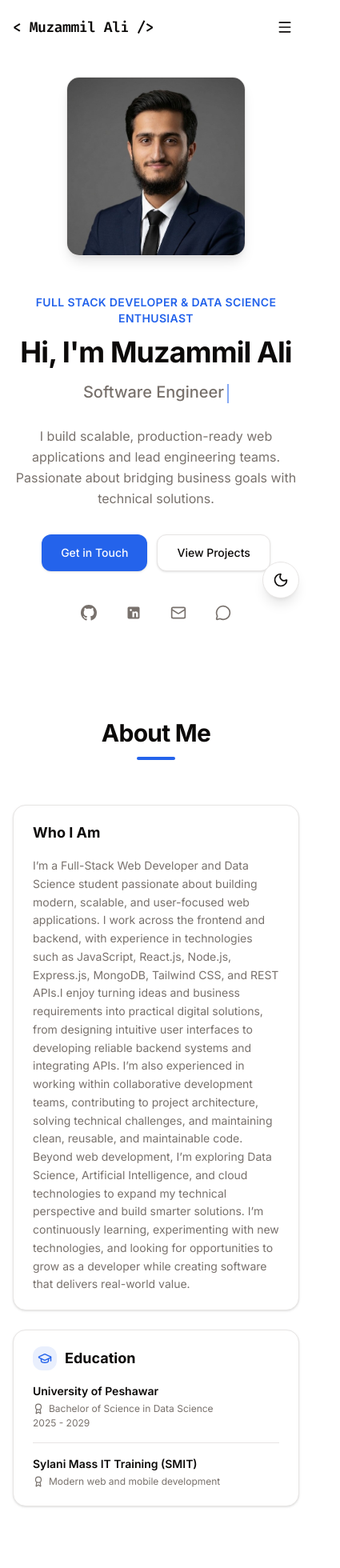
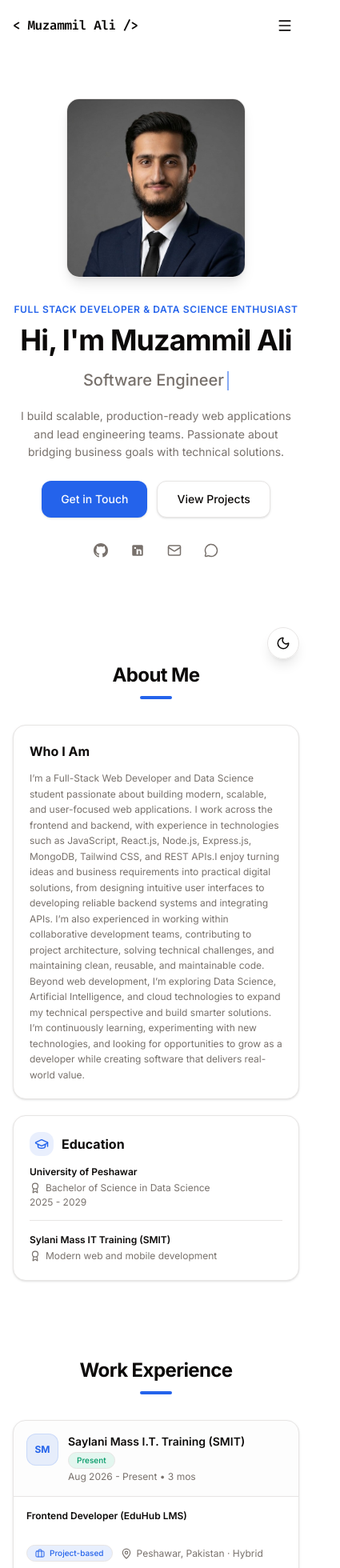
Before and after one commit to alimuzmmil294-coder/muzammilali, a React (Vite) app: page / in a window 390 px wide. Shown: the top 1960 px of the page at 80% size, 425 px wide, since content can reach past the window. Built offline with nearby package versions, Linux system fonts and the light colour scheme.

Commit message:
made it fully responsive

```diff
--- a/src/components/About.jsx
+++ b/src/components/About.jsx
@@ -6,11 +6,11 @@ import { personalInfo, education } from "@/data/portfolioData";
 
 export default function About() {
   return (
-    <section id="about" className="py-12 md:py-14 px-4 sm:px-6 lg:px-8">
-      <div className="max-w-7xl mx-auto">
+    <section id="about" className="py-12 sm:py-16 md:py-20 px-4 sm:px-6 lg:px-8">
+      <div className="max-w-6xl 2xl:max-w-7xl mx-auto">
         <SectionHeader title="About Me" />
 
-        <div className="grid md:grid-cols-2 gap-6">
+        <div className="grid grid-cols-1 md:grid-cols-2 gap-5 sm:gap-6 lg:gap-8">
           {/* Card 1: Who I Am */}
           <motion.div
             initial={{ opacity: 0, y: 20 }}
@@ -19,15 +19,15 @@ export default function About() {
             transition={{ duration: 0.4 }}
           >
             <div className="h-full rounded-2xl border border-border/60 bg-card shadow-sm hover:shadow-md transition-all duration-300 hover:border-primary/30 hover:shadow-primary/5">
-              <div className="px-6 py-5">
-                <h3 className="text-lg font-bold text-foreground mb-4">
+              <div className="p-5 sm:p-6 lg:p-7">
+                <h3 className="text-base sm:text-lg font-bold text-foreground mb-3 sm:mb-4">
                   Who I Am
                 </h3>
                 <div className="space-y-3">
                   {personalInfo.aboutBio.map((paragraph, idx) => (
                     <p
                       key={idx}
-                      className="text-sm text-muted-foreground leading-relaxed"
+                      className="text-xs sm:text-sm text-muted-foreground leading-relaxed"
                     >
                       {paragraph}
                     </p>
@@ -45,12 +45,12 @@ export default function About() {
             transition={{ duration: 0.4, delay: 0.1 }}
           >
             <div className="h-full rounded-2xl border border-border/60 bg-card shadow-sm hover:shadow-md transition-all duration-300 hover:border-primary/30 hover:shadow-primary/5">
-              <div className="px-6 py-5">
-                <div className="flex items-center gap-2.5 mb-4">
+              <div className="p-5 sm:p-6 lg:p-7">
+                <div className="flex items-center gap-2.5 mb-3 sm:mb-4">
                   <div className="p-1.5 rounded-lg bg-primary/10">
                     <GraduationCap className="h-4.5 w-4.5 text-primary" />
                   </div>
-                  <h3 className="text-lg font-bold text-foreground">
+                  <h3 className="text-base sm:text-lg font-bold text-foreground">
                     Education
                   </h3>
                 </div>
@@ -59,14 +59,14 @@ export default function About() {
                   {education.map((item, idx) => (
                     <div
                       key={idx}
-                      className="pb-4 border-b border-border/50 last:border-0 last:pb-0"
+                      className="pb-3.5 sm:pb-4 border-b border-border/50 last:border-0 last:pb-0"
                     >
-                      <h4 className="font-semibold text-foreground text-sm mb-1">
+                      <h4 className="font-semibold text-foreground text-xs sm:text-sm mb-1">
                         {item.institution}
                       </h4>
                       {item.degree && (
                         <div className="flex items-center gap-1.5 mb-0.5">
-                          <Award className="h-3.5 w-3.5 text-muted-foreground" />
+                          <Award className="h-3.5 w-3.5 text-muted-foreground shrink-0" />
                           <p className="text-xs text-muted-foreground">
                             {item.degree}
                           </p>
--- a/src/components/Experience.jsx
+++ b/src/components/Experience.jsx
@@ -20,8 +20,8 @@ function RoleItem({ role }) {
   return (
     <div className="space-y-3 pt-4 first:pt-0">
       {/* Type & Location */}
-      <div className="flex flex-wrap items-center gap-x-3 gap-y-1">
-        <span className="inline-flex items-center rounded-full px-3 py-0.5 text-[11px] font-medium bg-primary/10 text-primary border border-primary/20">
+      <div className="flex flex-wrap items-center gap-x-2.5 sm:gap-x-3 gap-y-1">
+        <span className="inline-flex items-center rounded-full px-2.5 sm:px-3 py-0.5 text-[10px] sm:text-[11px] font-medium bg-primary/10 text-primary border border-primary/20">
           <Briefcase className="mr-1.5 h-3 w-3" />
           {role.type}
         </span>
@@ -32,7 +32,7 @@ function RoleItem({ role }) {
       </div>
 
       {/* Description */}
-      <p className="text-sm leading-relaxed text-foreground/90">
+      <p className="text-xs sm:text-sm leading-relaxed text-foreground/90">
         {role.description}
       </p>
 
@@ -42,9 +42,9 @@ function RoleItem({ role }) {
           {role.highlights.map((point, idx) => (
             <li
               key={idx}
-              className="flex gap-3 text-sm leading-relaxed text-muted-foreground"
+              className="flex gap-2.5 sm:gap-3 text-xs sm:text-sm leading-relaxed text-muted-foreground"
             >
-              <span className="mt-[0.55rem] h-1.5 w-1.5 shrink-0 rounded-full bg-primary/60" />
+              <span className="mt-[0.5rem] sm:mt-[0.55rem] h-1.5 w-1.5 shrink-0 rounded-full bg-primary/60" />
               <span>{point}</span>
             </li>
           ))}
@@ -53,11 +53,11 @@ function RoleItem({ role }) {
 
       {/* Technologies */}
       {role.technologies && role.technologies.length > 0 && (
-        <div className="flex flex-wrap gap-2 pt-1.5">
+        <div className="flex flex-wrap gap-1.5 sm:gap-2 pt-1.5">
           {role.technologies.map((tech, idx) => (
             <span
               key={idx}
-              className="rounded-lg border border-primary/10 bg-primary/5 px-2.5 py-0.5 text-[11px] font-medium text-primary"
+              className="rounded-lg border border-primary/10 bg-primary/5 px-2.5 py-0.5 text-[10px] sm:text-[11px] font-medium text-primary"
             >
               {tech}
             </span>
@@ -70,11 +70,11 @@ function RoleItem({ role }) {
 
 export default function Experience() {
   return (
-    <section id="experience" className="py-12 md:py-14 px-4 sm:px-6 lg:px-8">
-      <div className="max-w-7xl mx-auto">
+    <section id="experience" className="py-12 sm:py-16 md:py-20 px-4 sm:px-6 lg:px-8">
+      <div className="max-w-6xl 2xl:max-w-7xl mx-auto">
         <SectionHeader title="Work Experience" />
 
-        <div className="space-y-6">
+        <div className="space-y-5 sm:space-y-6">
           {experiences.map((exp, expIdx) => {
             const hasMultipleRoles = exp.roles.length > 1;
 
@@ -92,34 +92,34 @@ export default function Experience() {
                 className="group rounded-2xl border border-border/60 bg-card shadow-sm transition-all duration-300 hover:shadow-lg hover:border-primary/30 hover:shadow-primary/5 overflow-hidden"
               >
                 {/* Company Header */}
-                <header className="flex items-start gap-4 px-6 py-5 border-b border-border/50 bg-muted/20 group-hover:bg-muted/30 transition-colors duration-300">
-                  <div className="grid h-12 w-12 shrink-0 place-items-center rounded-xl bg-primary/10 font-bold text-primary ring-1 ring-inset ring-primary/15 group-hover:ring-primary/30 group-hover:bg-primary/15 transition-all duration-300 text-sm">
+                <header className="flex items-start gap-3 sm:gap-4 p-4 sm:p-5 md:p-6 border-b border-border/50 bg-muted/20 group-hover:bg-muted/30 transition-colors duration-300">
+                  <div className="grid h-10 w-10 sm:h-12 sm:w-12 shrink-0 place-items-center rounded-xl bg-primary/10 font-bold text-primary ring-1 ring-inset ring-primary/15 group-hover:ring-primary/30 group-hover:bg-primary/15 transition-all duration-300 text-xs sm:text-sm">
                     {getInitials(exp.company)}
                   </div>
                   <div className="min-w-0 flex-1">
-                    <div className="flex flex-wrap items-center gap-x-3 gap-y-1.5">
-                      <h3 className="text-base font-semibold leading-snug text-foreground sm:text-lg group-hover:text-primary transition-colors">
+                    <div className="flex flex-wrap items-center gap-x-2.5 sm:gap-x-3 gap-y-1">
+                      <h3 className="text-sm sm:text-base md:text-lg font-semibold leading-snug text-foreground group-hover:text-primary transition-colors">
                         {exp.company}
                       </h3>
                       {exp.current && (
-                        <span className="inline-flex items-center gap-1.5 rounded-full bg-emerald-500/10 px-2.5 py-0.5 text-[11px] font-medium text-emerald-600 dark:text-emerald-400 border border-emerald-500/20">
+                        <span className="inline-flex items-center gap-1.5 rounded-full bg-emerald-500/10 px-2.5 py-0.5 text-[10px] sm:text-[11px] font-medium text-emerald-600 dark:text-emerald-400 border border-emerald-500/20">
                           Present
                         </span>
                       )}
                     </div>
-                    <p className="text-xs text-muted-foreground mt-1">
+                    <p className="text-xs text-muted-foreground mt-0.5 sm:mt-1">
                       {exp.period} • {exp.duration}
                     </p>
                   </div>
                 </header>
 
                 {/* Roles Body */}
-                <div className="p-6 divide-y divide-border/40">
+                <div className="p-4 sm:p-5 md:p-6 divide-y divide-border/40">
                   {exp.roles.map((role) => (
                     <div key={role.title} className="py-4 first:pt-0 last:pb-0">
                       {hasMultipleRoles && (
                         <div className="flex flex-wrap items-baseline justify-between gap-2 mb-3">
-                          <h4 className="text-sm font-semibold text-foreground">
+                          <h4 className="text-xs sm:text-sm font-semibold text-foreground">
                             {role.title}
                           </h4>
                           <span className="text-xs font-medium text-muted-foreground whitespace-nowrap">
@@ -129,7 +129,7 @@ export default function Experience() {
                       )}
                       {!hasMultipleRoles && (
                         <div className="flex flex-wrap items-baseline justify-between gap-2 mb-3">
-                          <h4 className="text-sm font-semibold text-foreground">
+                          <h4 className="text-xs sm:text-sm font-semibold text-foreground">
                             {role.title}
                           </h4>
                         </div>
--- a/src/components/Hero.jsx
+++ b/src/components/Hero.jsx
@@ -50,29 +50,29 @@ export default function Hero() {
   return (
     <section
       id="home"
-      className="bg-background min-h-screen flex items-center pt-24 pb-16 px-4 sm:px-6 transition-colors duration-300"
+      className="bg-background min-h-[calc(100vh-4rem)] flex items-center pt-24 sm:pt-28 md:pt-32 pb-12 sm:pb-16 md:pb-20 px-4 sm:px-6 lg:px-8 transition-colors duration-300"
     >
-      <div className="max-w-6xl mx-auto w-full flex flex-col-reverse md:flex-row items-center gap-12 md:gap-16">
+      <div className="max-w-6xl 2xl:max-w-7xl mx-auto w-full flex flex-col-reverse md:flex-row items-center gap-8 sm:gap-10 md:gap-12 lg:gap-16">
         {/* Left Column: Details & Bio */}
         <motion.div
-          className="flex-1 text-center md:text-left"
+          className="flex-1 text-center md:text-left w-full"
           initial={{ opacity: 0, y: 24 }}
           animate={{ opacity: 1, y: 0 }}
           transition={{ duration: 0.5 }}
         >
-          <p className="text-sm font-semibold text-primary mb-3 tracking-wide uppercase">
+          <p className="text-xs sm:text-sm font-semibold text-primary mb-2.5 sm:mb-3 tracking-wider uppercase">
             {personalInfo.titlePrefix}
           </p>
 
-          <h1 className="text-4xl sm:text-5xl lg:text-6xl font-bold text-foreground mb-4 tracking-tight text-balance">
+          <h1 className="text-4xl sm:text-5xl lg:text-6xl 2xl:text-7xl font-bold text-foreground mb-3 sm:mb-4 tracking-tight text-balance">
             Hi, I'm {personalInfo.name}
           </h1>
 
-          <div className="text-xl sm:text-2xl text-muted-foreground mb-6 h-8 font-medium">
+          <div className="text-xl sm:text-2xl text-muted-foreground mb-4 sm:mb-6 min-h-[2.25rem] sm:min-h-[2.5rem] flex items-center justify-center md:justify-start font-medium">
             <Typewriter words={personalInfo.roles} speed={70} pause={2000} />
           </div>
 
-          <p className="text-muted-foreground text-base sm:text-lg mb-8 max-w-xl mx-auto md:mx-0 leading-relaxed">
+          <p className="text-sm sm:text-base md:text-lg text-muted-foreground mb-6 sm:mb-8 max-w-xl mx-auto md:mx-0 leading-relaxed">
             {personalInfo.bio}
           </p>
 
@@ -93,40 +93,40 @@ export default function Hero() {
           </div>
 
           {/* Social Links */}
-          <div className="flex mt-8 gap-4 justify-center md:justify-start">
+          <div className="flex mt-6 sm:mt-8 gap-3 sm:gap-4 justify-center md:justify-start">
             <a
               href="https://github.com/alimuzmmil294-coder"
               target="_blank"
               rel="noopener noreferrer"
               aria-label="GitHub"
-              className="p-2.5 rounded-lg text-muted-foreground hover:text-foreground hover:bg-accent transition-colors"
+              className="p-2 sm:p-2.5 rounded-lg text-muted-foreground hover:text-foreground hover:bg-accent transition-colors"
             >
-              <GithubIcon className="h-5 w-5" />
+              <GithubIcon className="h-4.5 w-4.5 sm:h-5 sm:w-5" />
             </a>
             <a
               href="https://www.linkedin.com/in/muzammil-ali-824075386/"
               target="_blank"
               rel="noopener noreferrer"
               aria-label="LinkedIn"
-              className="p-2.5 rounded-lg text-muted-foreground hover:text-foreground hover:bg-accent transition-colors"
+              className="p-2 sm:p-2.5 rounded-lg text-muted-foreground hover:text-foreground hover:bg-accent transition-colors"
             >
-              <LinkedinIcon className="h-5 w-5" />
+              <LinkedinIcon className="h-4.5 w-4.5 sm:h-5 sm:w-5" />
             </a>
             <a
               href="mailto:alimuzmmil294@gmail.com"
               aria-label="Email"
-              className="p-2.5 rounded-lg text-muted-foreground hover:text-foreground hover:bg-accent transition-colors"
+              className="p-2 sm:p-2.5 rounded-lg text-muted-foreground hover:text-foreground hover:bg-accent transition-colors"
             >
-              <Mail className="h-5 w-5" />
+              <Mail className="h-4.5 w-4.5 sm:h-5 sm:w-5" />
             </a>
             <a
               href="https://wa.me/923700504863"
               target="_blank"
               rel="noopener noreferrer"
               aria-label="WhatsApp"
-              className="p-2.5 rounded-lg text-muted-foreground hover:text-foreground hover:bg-accent transition-colors"
+              className="p-2 sm:p-2.5 rounded-lg text-muted-foreground hover:text-foreground hover:bg-accent transition-colors"
             >
-              <MessageCircle className="h-5 w-5" />
+              <MessageCircle className="h-4.5 w-4.5 sm:h-5 sm:w-5" />
             </a>
           </div>
         </motion.div>
@@ -138,7 +138,7 @@ export default function Hero() {
           animate={{ opacity: 1, scale: 1 }}
           transition={{ duration: 0.5, delay: 0.15 }}
         >
-          <div className="relative w-56 h-56 sm:w-72 sm:h-72 md:w-80 md:h-80 lg:w-96 lg:h-96">
+          <div className="relative w-56 h-56 sm:w-72 sm:h-72 md:w-80 md:h-80 lg:w-96 lg:h-96 2xl:w-[26rem] 2xl:h-[26rem]">
             <div className="relative w-full h-full rounded-2xl overflow-hidden bg-muted border border-border/60 shadow-lg">
               <img
                 src={personalInfo.profileImage}
--- a/src/components/Navbar.jsx
+++ b/src/components/Navbar.jsx
@@ -51,21 +51,21 @@ export default function Navbar() {
           : "bg-transparent"
       }`}
     >
-      <div className="max-w-6xl mx-auto px-4 sm:px-6 py-4 flex justify-between items-center">
+      <div className="max-w-6xl 2xl:max-w-7xl mx-auto px-4 sm:px-6 lg:px-8 py-3.5 sm:py-4 flex justify-between items-center">
         <a
           href="#home"
           onClick={(e) => {
             e.preventDefault();
             scrollTo("home");
           }}
-          className="text-lg font-bold tracking-tight text-foreground hover:text-primary transition-colors font-mono"
+          className="text-base sm:text-lg font-bold tracking-tight text-foreground hover:text-primary transition-colors font-mono truncate max-w-[210px] sm:max-w-none"
         >
           &lt; {personalInfo.name} /&gt;
         </a>
 
         {/* Mobile menu button */}
         <button
-          className="md:hidden p-2 rounded-lg text-foreground hover:bg-accent transition-colors"
+          className="md:hidden p-2 rounded-lg text-foreground hover:bg-accent transition-colors flex items-center justify-center shrink-0 ml-2"
           onClick={toggleMenu}
           aria-label="Toggle Menu"
         >
@@ -73,7 +73,7 @@ export default function Navbar() {
         </button>
 
         {/* Desktop Nav */}
-        <nav className="hidden md:flex items-center gap-1">
+        <nav className="hidden md:flex items-center gap-0.5 lg:gap-1 2xl:gap-2">
           {visibleNavLinks.map((link) => {
             const id = link.href.substring(1);
             const isActive = activeSection === id;
@@ -85,7 +85,7 @@ export default function Navbar() {
                   e.preventDefault();
                   scrollTo(id);
                 }}
-                className={`px-3 py-2 text-sm font-medium rounded-md transition-colors ${
+                className={`px-2.5 lg:px-3 py-2 text-xs lg:text-sm font-medium rounded-md transition-colors ${
                   isActive
                     ? "text-primary bg-primary/10"
                     : "text-muted-foreground hover:text-foreground hover:bg-accent"
@@ -100,8 +100,8 @@ export default function Navbar() {
 
       {/* Mobile Nav Drawer */}
       {isOpen && (
-        <div className="md:hidden bg-background/95 backdrop-blur-md border-b border-border overflow-hidden transition-all duration-200">
-          <nav className="max-w-6xl mx-auto px-4 py-3 flex flex-col gap-1">
+        <div className="md:hidden bg-background/95 backdrop-blur-md border-b border-border overflow-hidden transition-all duration-200 shadow-md">
+          <nav className="max-w-6xl mx-auto px-4 sm:px-6 py-3 flex flex-col gap-1">
             {visibleNavLinks.map((link) => {
               const id = link.href.substring(1);
               const isActive = activeSection === id;
--- a/src/components/SectionHeader.jsx
+++ b/src/components/SectionHeader.jsx
@@ -3,11 +3,11 @@ import { cn } from "@/lib/utils";
 
 export default function SectionHeader({ title, className }) {
   return (
-    <div className={cn("text-center mb-14", className)}>
-      <h2 className="text-3xl sm:text-4xl font-bold text-foreground tracking-tight mb-3">
+    <div className={cn("text-center mb-8 sm:mb-10 md:mb-12 lg:mb-14", className)}>
+      <h2 className="text-2xl sm:text-3xl md:text-4xl 2xl:text-5xl font-bold text-foreground tracking-tight mb-2.5 sm:mb-3">
         {title}
       </h2>
-      <div className="w-12 h-1 bg-primary mx-auto rounded-full" />
+      <div className="w-10 sm:w-12 h-1 bg-primary mx-auto rounded-full" />
     </div>
   );
 }
--- a/src/components/ThemeToggle.jsx
+++ b/src/components/ThemeToggle.jsx
@@ -23,12 +23,12 @@ export default function ThemeToggle() {
     <button
       onClick={toggleTheme}
       aria-label="Toggle theme"
-      className="fixed bottom-24 right-4 z-50 p-3 rounded-full bg-card border border-border shadow-lg hover:shadow-xl transition-all duration-200 hover:scale-105 active:scale-95 text-foreground cursor-pointer"
+      className="fixed bottom-5 sm:bottom-8 right-4 sm:right-6 md:right-8 z-50 p-2.5 sm:p-3 rounded-full bg-card/90 backdrop-blur-md border border-border shadow-lg hover:shadow-xl transition-all duration-200 hover:scale-105 active:scale-95 text-foreground cursor-pointer"
     >
       {theme === "light" ? (
-        <Moon className="h-5 w-5 text-foreground transition-transform duration-300" />
+        <Moon className="h-4.5 w-4.5 sm:h-5 sm:w-5 text-foreground transition-transform duration-300" />
       ) : (
-        <Sun className="h-5 w-5 text-foreground transition-transform duration-300" />
+        <Sun className="h-4.5 w-4.5 sm:h-5 sm:w-5 text-foreground transition-transform duration-300" />
       )}
     </button>
   );
--- a/src/index.css
+++ b/src/index.css
@@ -34,7 +34,8 @@
   --radius-md: calc(var(--radius) - 2px);
   --radius-sm: calc(var(--radius) - 4px);
 
-  --font-sans: "Inter", -apple-system, BlinkMacSystemFont, "Segoe UI", Roboto, sans-serif;
+  --font-sans:
+    "Inter", -apple-system, BlinkMacSystemFont, "Segoe UI", Roboto, sans-serif;
   --font-mono: "Fira Code", monospace;
 }
 
@@ -91,6 +92,8 @@
 html {
   scroll-behavior: smooth;
   font-family: var(--font-sans);
+  overflow-x: hidden;
+  width: 100%;
 }
 
 body {
@@ -99,4 +102,6 @@ body {
   min-height: 100vh;
   margin: 0;
   padding: 0;
+  overflow-x: hidden;
+  width: 100%;
 }
```
Also changed, not shown: src/components/Certificates.jsx (+10 -10 lines), src/components/Contact.jsx (+37 -37 lines), src/components/Footer.jsx (+17 -17 lines), src/components/Projects.jsx (+9 -9 lines), src/components/Skills.jsx (+8 -8 lines), 5 other files (tests, documents, lock files or other folders).
